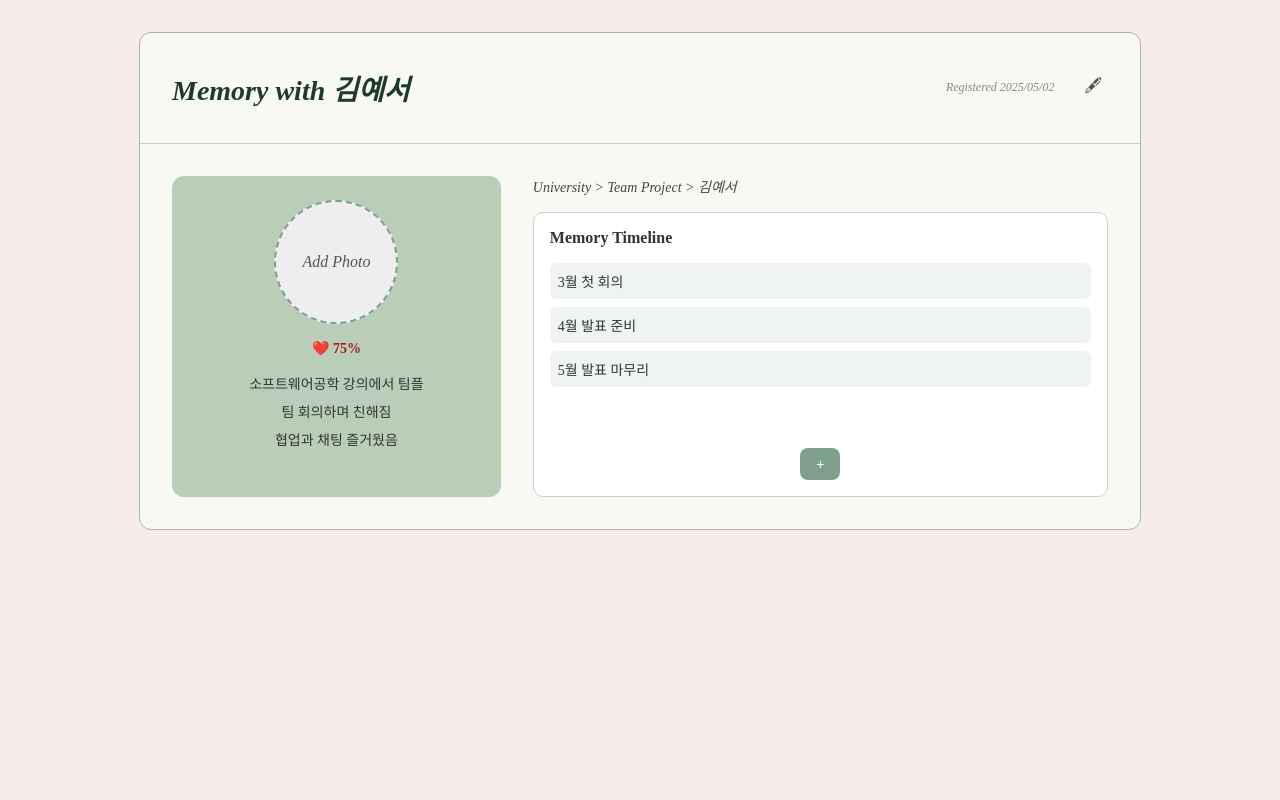
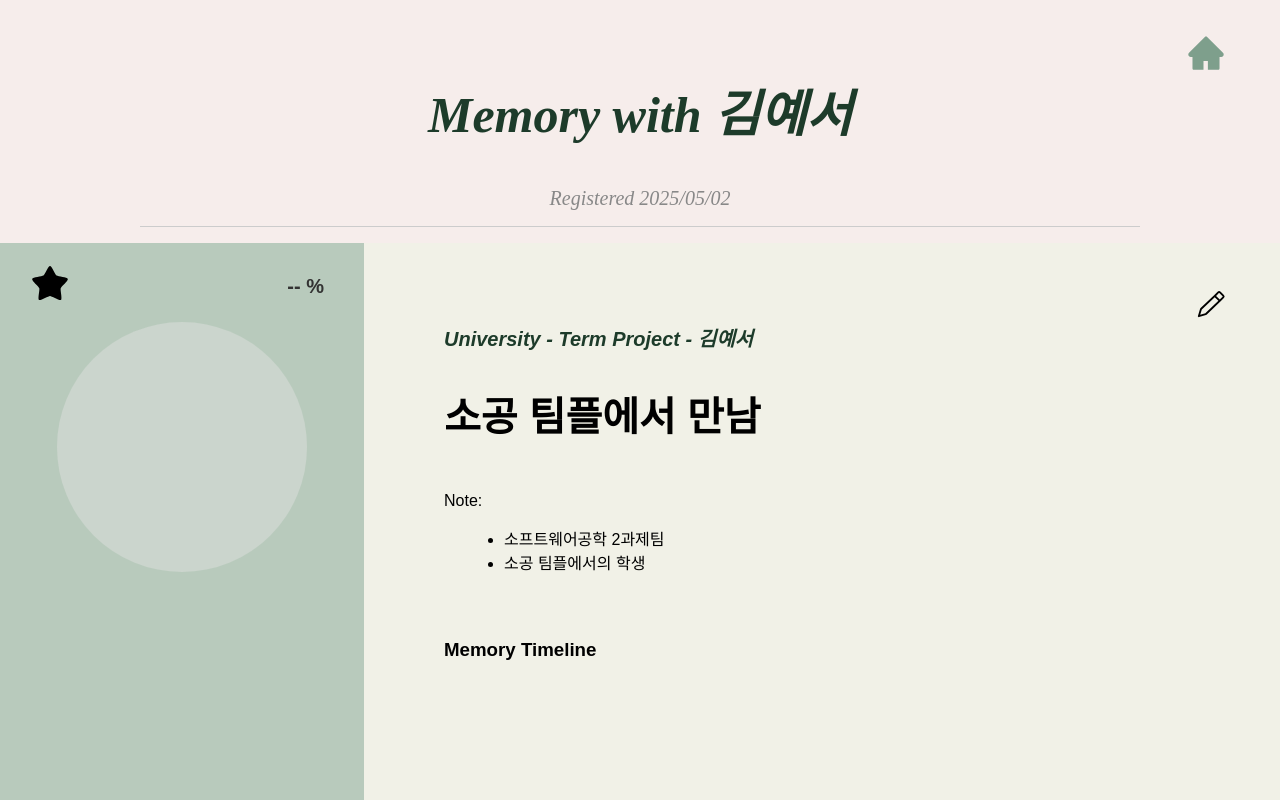
Before and after one commit to SE-project-Sa-i/Sa-i_front, a React (Vite) app in the folder Sa-i_project/: page /Memory in a window 1280 px wide. Shown: the top 800 px of the page. Built offline with nearby package versions, Linux system fonts and the light colour scheme.

Commit message:
Memory Page 구현

```diff
--- a/Sa-i_project/package.json
+++ b/Sa-i_project/package.json
@@ -12,6 +12,7 @@
   "dependencies": {
     "react": "^19.0.0",
     "react-dom": "^19.0.0",
+    "react-icons": "^5.5.0",
     "react-router-dom": "^7.6.0"
   },
   "devDependencies": {
--- a/Sa-i_project/src/pages/Memory.css
+++ b/Sa-i_project/src/pages/Memory.css
@@ -1,13 +1,18 @@
 /* === 기본 래퍼 === */
 .memory-wrapper {
   width: 1000px;
-  margin: 2rem auto;
+  margin: 1rem auto;
   display: flex;
   flex-direction: column;
-  background-color: #f9f9f4;
-  border: 1px solid #b0b0b0;
   border-radius: 12px;
   font-family: "sans-serif";
+}
+
+.location_path {
+  font-size: 20px;
+  font-style: italic;
+  color: #1d3b2a;
+  font-weight: 900;
 }
 
 /* === 헤더 === */
@@ -16,223 +21,250 @@
   border-bottom: 1px solid #ccc;
   display: flex;
   justify-content: space-between;
+  flex-direction: column;
   align-items: center;
+  text-align: center;
+  gap: 0.5rem;
 }
 .header-right {
   display: flex;
   align-items: center;
   gap: 1rem;
 }
-
-.memory-header h1 {
-  font-size: 28px;
-  font-style: italic;
-  color: #1d3b2a;
-  font-weight: bold;
-}
-
 .memory-header .date {
-  font-size: 12px;
+  font-size: 20px;
   color: #888;
   font-style: italic;
 }
 
-.edit-btn {
-  background: none;
-  border: none;
-  cursor: pointer;
-  font-size: 16px;
-  margin-left: 1rem;
-  color: #666;
-  transition: color 0.2s;
-}
-.edit-btn:hover {
+.memory-header h1 {
+  font-size: 50px;
+  font-style: italic;
   color: #1d3b2a;
+  font-weight: 900;
+  align-items: center;
 }
 
-/* === 본문 영역 === */
-.memory-body {
+.memory-container {
   display: flex;
-  padding: 2rem;
-  gap: 2rem;
+  height: 100vh;
+  background-color: #f8f5ef;
+  font-family: "Arial", sans-serif;
 }
 
-/* 왼쪽 영역 */
-.memory-left {
+.left-panel {
+  position: relative;
   width: 30%;
+  background-color: #b8cabc;
+  padding: 20px;
   display: flex;
   flex-direction: column;
   align-items: center;
-  background-color: #b9cdb9;
-  border-radius: 12px;
-  padding: 1.5rem;
 }
 
-/* 프로필 영역 */
-.profile {
-  width: 120px;
-  height: 120px;
+.Star {
+  font-size: 40px;
+  color: black;
+  background: none;
+  border: none;
+  padding: 0;
+  margin: 0 0 20px 0;
+  margin-bottom: 10px;
+  cursor: pointer;
+  align-self: flex-start; /* 💡 핵심: 부모가 flex일 때 왼쪽 정렬 */
+  margin-left: 10px;
+}
+.Star:hover {
+  color: rgb(65, 65, 65);
+}
+
+.Star.clicked {
+  color: rgb(221, 158, 41);
+}
+.heart-wrapper {
+  position: absolute;
+  top: 32px;
+  right: 40px;
+  display: flex;
+  align-items: center;
+  gap: 8px;
+  margin-bottom: 1rem;
+}
+
+.heart-text {
+  font-size: 20px;
+  font-weight: bold;
+  color: #333;
+}
+
+.heart-edit-btn {
+  padding: 4px 10px;
+  font-size: 13px;
+  border: 1px solid #888;
+  border-radius: 6px;
+  background: none;
+  cursor: pointer;
+  transition: all 0.2s;
+}
+
+.heart-edit-btn:hover {
+  background-color: #444;
+  color: white;
+}
+
+.profile-photo {
+  width: 250px;
+  height: 250px;
+  background-color: #cbd5cd;
   border-radius: 50%;
-  background-color: #eeeeee;
+  margin-bottom: 20px;
   display: flex;
   align-items: center;
   justify-content: center;
-  font-style: italic;
-  font-size: 16px;
-  color: #555;
-  border: 2px dashed #7e9f8c;
   overflow: hidden;
-  margin-bottom: 1rem;
 }
 
-.profile img {
+.profile-image {
   width: 100%;
   height: 100%;
   object-fit: cover;
+  border-radius: 50%;
 }
 
-/* 감정 레벨 */
-.emotion-status {
-  margin-bottom: 1rem;
-  font-size: 14px;
-  color: #a02020;
+.photo-upload-label {
+  cursor: pointer;
+  width: 100%;
+  height: 100%;
+  display: flex;
+  align-items: center;
+  justify-content: center;
   font-weight: bold;
+  color: #444;
+  position: relative;
 }
 
-/* 노트 */
-.note {
-  font-size: 14px;
-  margin-bottom: 0.5rem;
-  color: #333;
+.photo-upload-label:hover {
+  opacity: 0.8;
+}
+
+.photo-input {
+  display: none;
+}
+
+.profile-info-list {
+  width: 90%;
+  margin-top: 10px;
+}
+
+.info-row {
+  display: flex;
+  background-color: #e6ece5;
+  margin-bottom: 8px;
+  border-radius: 5px;
+  overflow: hidden;
+}
+
+.info-label {
+  width: 40%;
+  background-color: #f5f7f3;
+  padding: 6px;
+  font-style: italic;
+  color: #444;
   text-align: center;
 }
 
-/* 오른쪽 영역 */
-.memory-right {
-  flex: 1;
+.info-value {
+  width: 60%;
+  padding: 6px;
+  font-weight: 150;
+  color: #5e5757;
+}
+
+.add-profile-button {
+  margin-top: 12px;
+  padding: 6px 150px;
+  background-color: #616962;
+  color: white;
+  border: none;
+  display: flex;
+  border-radius: 6px;
+  cursor: pointer;
+  font-size: 1.2rem;
+}
+
+.right-panel {
+  width: 70%;
+  padding: 80px;
+  background-color: #f1f1e7;
   display: flex;
   flex-direction: column;
 }
 
-/* 경로 */
-.memory-path {
-  font-size: 14px;
-  color: #444;
-  margin-bottom: 1rem;
-  font-style: italic;
+.header {
+  display: flex;
+  justify-content: space-between;
+  align-items: center;
+}
+.header h2 {
+  font-size: 40px;
 }
 
-/* 타임라인 */
-.timeline-section {
-  border: 1px solid #cfcfcf;
-  background-color: #fff;
-  border-radius: 10px;
-  padding: 1rem;
-  flex: 1;
-  display: flex;
-  flex-direction: column;
+.edit-button {
+  position: absolute;
+  top: 18rem;
+  right: 3rem;
+  background: none;
+  border: none;
+  font-size: 30px;
+  cursor: pointer;
 }
 
-.timeline-header {
-  font-weight: bold;
-  color: #333;
-  margin-bottom: 1rem;
+.note ul {
+  margin-left: 20px;
 }
 
-.timeline-list {
-  flex: 1;
-  overflow-y: auto;
+.timeline {
+  margin-top: 30px;
 }
 
 .timeline-item {
-  padding: 0.5rem;
-  margin-bottom: 0.5rem;
-  background-color: #f0f4f1;
-  border-radius: 6px;
-  font-size: 14px;
-  color: #333;
+  background-color: white;
+  color: #444;
+  padding: 10px;
+  margin-bottom: 8px;
+  border-radius: 8px;
+  border: 1px solid #739375;
 }
 
-/* 추가 버튼 */
-.add-timeline {
-  margin-top: 1rem;
-  align-self: center;
-  padding: 0.5rem 1rem;
-  font-size: 14px;
+.add-button {
+  margin-top: 10px;
+  padding: 8px 450px;
+  background-color: #616962;
+  color: white;
   border: none;
-  background-color: #7e9f8c;
-  color: white;
-  border-radius: 8px;
+  border-radius: 6px;
   cursor: pointer;
-  transition: background-color 0.2s ease;
+  font-size: 1.2rem;
 }
 
-.add-timeline:hover {
-  background-color: #507060;
+/* return 버튼 */
+.return-button-wrap {
+  margin-top: 1.5rem;
 }
 
-/* extra button */
-.extra-info {
-  margin-top: 1rem;
-  width: 100%;
-  font-size: 13px;
-  color: #333;
-}
-.info-item {
-  background-color: #f0f0f0;
-  border-radius: 4px;
-  padding: 0.3rem 0.6rem;
-  margin-bottom: 0.4rem;
-  text-align: left;
-  font-style: italic;
+.return-btn {
+  position: absolute;
+  top: 2rem;
+  right: 3rem;
+  color: #7e9f8c;
+  font-size: 40px;
+  background: none;
+  border: none;
+  cursor: pointer;
+  align-self: flex-start; /* 💡 핵심: 부모가 flex일 때 왼쪽 정렬 */
+  margin-left: 900px;
 }
 
-.edit-toggle {
-  margin-left: 1rem;
-  padding: 0.3rem 0.7rem;
-  font-size: 14px;
-  background-color: #f0f0f0;
-  border: 1px solid #aaa;
-  border-radius: 6px;
-  cursor: pointer;
+.return-btn:hover {
+  color: #fff;
 }
-
-.edit-toggle:hover {
-  background-color: #ddd;
-}
-
-.upload-input {
-  margin-top: 0.5rem;
-}
-
-.edit-icon {
-  background: none;
-  border: none;
-  font-size: 14px;
-  margin-left: 5px;
-  cursor: pointer;
-}
-
-.edit-notes-btn {
-  margin-top: 0.5rem;
-  font-size: 12px;
-  background-color: transparent;
-  color: #555;
-  border: 1px dashed #888;
-  border-radius: 5px;
-  padding: 2px 6px;
-  cursor: pointer;
-}
-
-.edit-icon {
-  background: none;
-  border: none;
-  margin-left: 0.5rem;
-  font-size: 16px;
-  cursor: pointer;
-  color: #555;
-}
-
-.edit-icon:hover {
-  color: #000;
-}
--- a/Sa-i_project/src/pages/Memory.jsx
+++ b/Sa-i_project/src/pages/Memory.jsx
@@ -1,55 +1,71 @@
 import React, { useState } from "react";
 import { useNavigate } from "react-router-dom";
+import { AiFillHome } from "react-icons/ai";
+import { FaHeart } from "react-icons/fa";
+import { GoPencil } from "react-icons/go";
+import { GiRoundStar } from "react-icons/gi";
 import "./Memory.css";
 
-function Memory({
-  userName = "사용자",
-  registerDate = "0000/00/00",
-  profileImgUrl = null,
-  emotionLevel = 75,
-  notes = [],
-  timeline = [],
-  userInfo = {},
-  isEditMode = false,
-}) {
-  const [editMode, setEditMode] = useState(isEditMode);
-  const [timelineItems, setTimelineItems] = useState(timeline);
-  const [noteItems, setNoteItems] = useState(notes);
-  const [profileImage, setProfileImage] = useState(profileImgUrl);
-  const [regDate, setRegDate] = useState(registerDate);
+function Memory() {
+  const [editMode, setEditMode] = useState(false);
+  const [profileNodes, setProfileNodes] = useState([]);
+  const [heart, setHeartLevel] = useState(null);
+  const [timelineItems, setTimelineItems] = useState([]);
+  const [photo, setPhoto] = useState(null);
+  const [clicked, setClicked] = useState(false);
+  const toggleEditMode = () => setEditMode(!editMode);
 
-  const handleImageUpload = (e) => {
-    const file = e.target.files[0];
-    if (file) {
-      const imageUrl = URL.createObjectURL(file);
-      setProfileImage(imageUrl);
+  const navigate = useNavigate();
+
+  const userName = "김예서";
+  const regDate = "2025/05/02";
+  // ... 나머지 코드
+
+  const addProfileNode = () => {
+    const label = prompt("카테고리(예: Instagram, Birthday 등)를 입력하세요 :");
+    const value = prompt("내용을 입력하세요 :");
+    if (label && value) {
+      setProfileNodes([...profileNodes, { label, value }]);
+    }
+  };
+
+  const addHeart = () => {
+    const input = prompt("호감도를 입력하세요 (0~100):");
+    if (input !== null && !isNaN(input)) {
+      const level = Math.max(0, Math.min(100, parseInt(input))); // 0~100 제한
+      setHeartLevel(level);
     }
   };
 
   const addTimelineItem = () => {
-    const newItem = prompt("추가할 타임라인 항목을 입력하세요:");
-    if (newItem) {
-      setTimelineItems([...timelineItems, newItem]);
-    }
+    const newItem = prompt("추억을 입력하세요:");
+    if (newItem) setTimelineItems([...timelineItems, newItem]);
   };
-  const editNotes = () => {
-    const newNotes = prompt(
-      "노트를 \\n으로 구분하여 입력하세요:",
-      noteItems.join("\n")
-    );
-    if (newNotes) {
-      setNoteItems(newNotes.split("\n"));
+
+  const handlePhotoUpload = (e) => {
+    const file = e.target.files[0];
+    if (file) {
+      setPhoto(URL.createObjectURL(file));
     }
   };
 
-  const changeRegisterDate = () => {
-    const newDate = prompt("새 등록일을 입력하세요 (YYYY/MM/DD):", regDate);
-    if (newDate) {
-      setRegDate(newDate);
-    }
+  const handleStar = () => {
+    setClicked(!clicked); // 클릭 상태 토글
+    // navigate(-1) 같은 기능이 있다면 여기에 추가
+  };
+
+  const handleReturn = (e) => {
+    e.preventDefault();
+    navigate("/Signup"); // 클릭 시 "/Signup" 페이지로 이동ㅍ ------------ > 메인 페이지로 연결
   };
 
   return (
+    <>
+      <div className="return-button-wrap">
+        <button className="return-btn" onClick={handleReturn}>
+          <AiFillHome />
+        </button>
+      </div>
       <div className="memory-wrapper">
         <header className="memory-header">
           <h1>
@@ -57,65 +73,104 @@ function Memory({
           </h1>
           <div className="header-right">
             <span className="date">Registered {regDate}</span>
-          <button className="edit-icon" onClick={() => setEditMode(!editMode)}>
-            🖋
-          </button>
           </div>
         </header>
+      </div>
 
-      <div className="memory-body">
-        {/* 왼쪽 */}
-        <div className="memory-left">
-          <div className="profile">
-            {profileImgUrl ? (
-              <img src={profileImgUrl} alt="profile" />
-            ) : (
-              <div className="profile-placeholder">Add Photo</div>
-            )}
-          </div>
-          <div className="emotion-status">❤️ {emotionLevel}%</div>
-          {notes.map((note, idx) => (
-            <div key={idx} className="note">
-              {note}
-            </div>
-          ))}
-          {userInfo && (
-            <div className="extra-info">
-              {userInfo.instagram && (
-                <div className="info-item">
-                  <strong>Instagram:</strong> {userInfo.instagram}
-                </div>
-              )}
-              {userInfo.birthday && (
-                <div className="info-item">
-                  <strong>Birthday:</strong> {userInfo.birthday}
-                </div>
-              )}
-            </div>
+      <div className="memory-container">
+        <div className="left-panel">
+          <button
+            className={`Star ${clicked ? "clicked" : ""}`}
+            onClick={handleStar}
+          >
+            <GiRoundStar />
+          </button>
+
+          <div className="heart-wrapper">
+            <span className="heart-text">
+              {heart !== null ? `${heart}%❤️` : "-- %"}
+            </span>
+            {editMode && (
+              <button className="heart-edit-btn" onClick={addHeart}>
+                %
+              </button>
             )}
           </div>
 
-        {/* 오른쪽 */}
-        <div className="memory-right">
-          <div className="memory-path">
-            University &gt; Team Project &gt; {userName}
+          <div className="profile-photo">
+            {editMode ? (
+              <label className="photo-upload-label">
+                {photo ? (
+                  <img src={photo} alt="profile" className="profile-image" />
+                ) : (
+                  "Add Photo"
+                )}
+                <input
+                  type="file"
+                  onChange={handlePhotoUpload}
+                  className="photo-input"
+                />
+              </label>
+            ) : (
+              photo && (
+                <img src={photo} alt="profile" className="profile-image" />
+              )
+            )}
           </div>
-          <div className="timeline-section">
-            <div className="timeline-header">Memory Timeline</div>
-            <div className="timeline-list">
-              {timeline.map((item, i) => (
-                <div key={i} className="timeline-item">
-                  {item}
+
+          <div className="profile-info-list">
+            {profileNodes.map((node, index) => (
+              <div key={index} className="info-row">
+                <div className="info-label">{node.label}</div>
+                <div className="info-value">{node.value}</div>
               </div>
             ))}
           </div>
-            <button className="add-timeline" onClick={addTimelineItem}>
+
+          {editMode && (
+            <button className="add-profile-button" onClick={addProfileNode}>
               +
             </button>
+          )}
+        </div>
+
+        <div className="right-panel">
+          <div className="location_path">
+            University - Term Project - 김예서
+          </div>
+          <div className="header">
+            <h2>소공 팀플에서 만남</h2>
+            <button className="edit-button" onClick={toggleEditMode}>
+              <GoPencil />
+            </button>
+          </div>
+
+          <div className="note">
+            <p>Note:</p>
+            <ul>
+              <li>소프트웨어공학 2과제팀</li>
+              <li>소공 팀플에서의 학생</li>
+            </ul>
+          </div>
+
+          <div className="timeline">
+            <h3>Memory Timeline</h3>
+            <ul>
+              {timelineItems.map((item, index) => (
+                <li key={index} className="timeline-item">
+                  {item}
+                </li>
+              ))}
+            </ul>
+            {editMode && (
+              <button className="add-button" onClick={addTimelineItem}>
+                +
+              </button>
+            )}
           </div>
         </div>
       </div>
-    </div>
+    </>
   );
 }
 
```
Also changed, not shown: 1 other file (tests, documents, lock files or other folders). Lines whose indentation alone changed are shown as unchanged.
